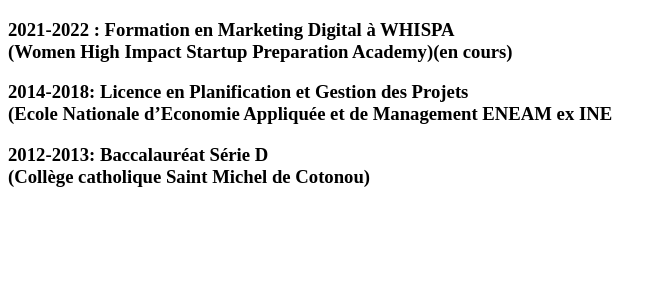
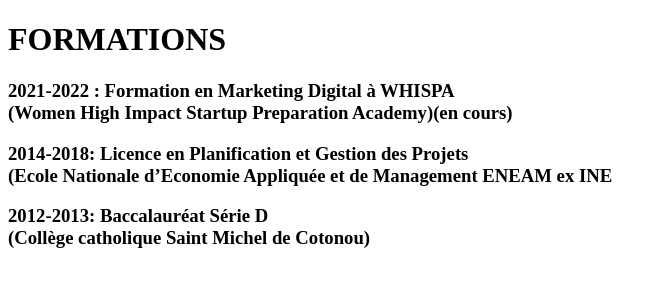
Before and after one commit to Ametode/git-mon-cv, a plain HTML site: page index.html in a window 1280 px wide. Shown: the whole page, without its empty margins (0-667 px from the left). Drawn offline with Linux system fonts and the light colour scheme.

Commit message:
Mise en place de la section formations 2

```diff
--- a/index.html
+++ b/index.html
@@ -9,6 +9,7 @@
 </head>
 <body>
     <!-- Formations -->
+    <H1>FORMATIONS</H1>
     <H3>
         2021-2022 : Formation en Marketing Digital à WHISPA <br/>
         (Women High Impact Startup Preparation Academy)(en cours)
```
